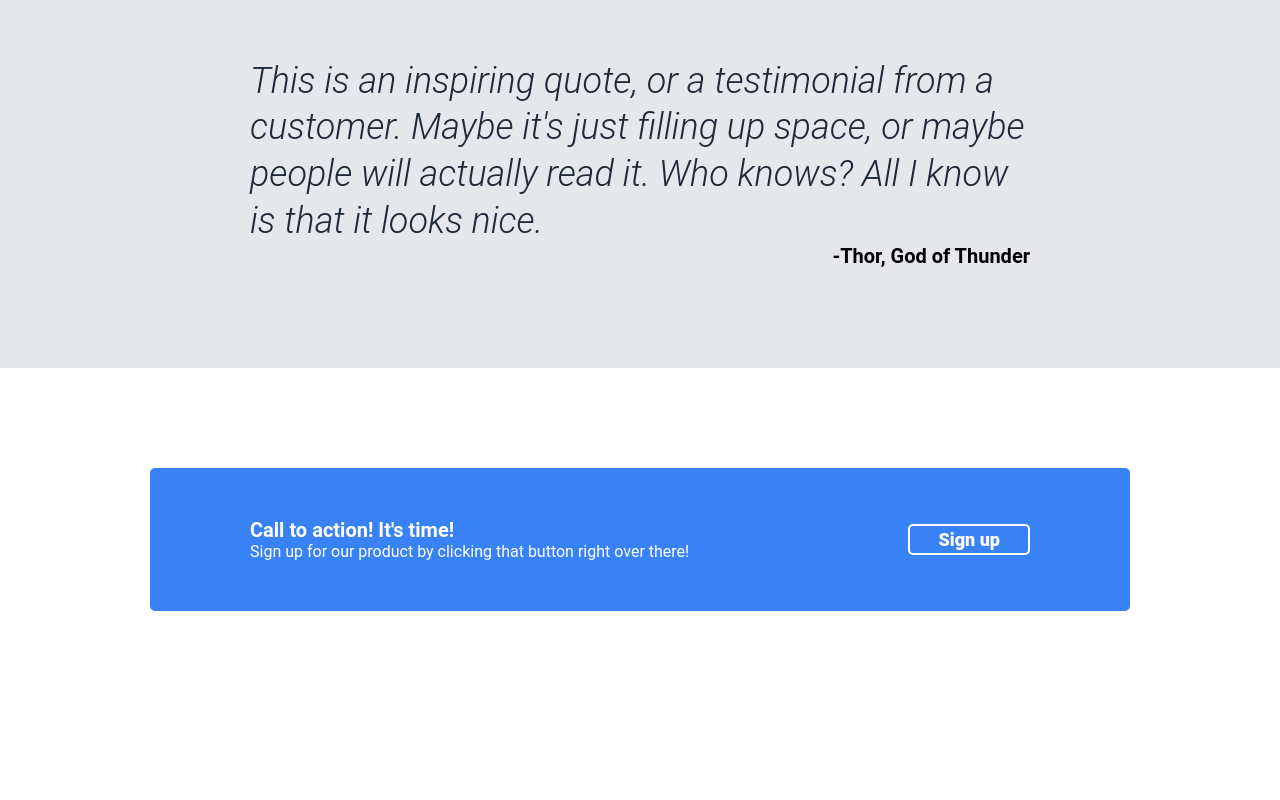
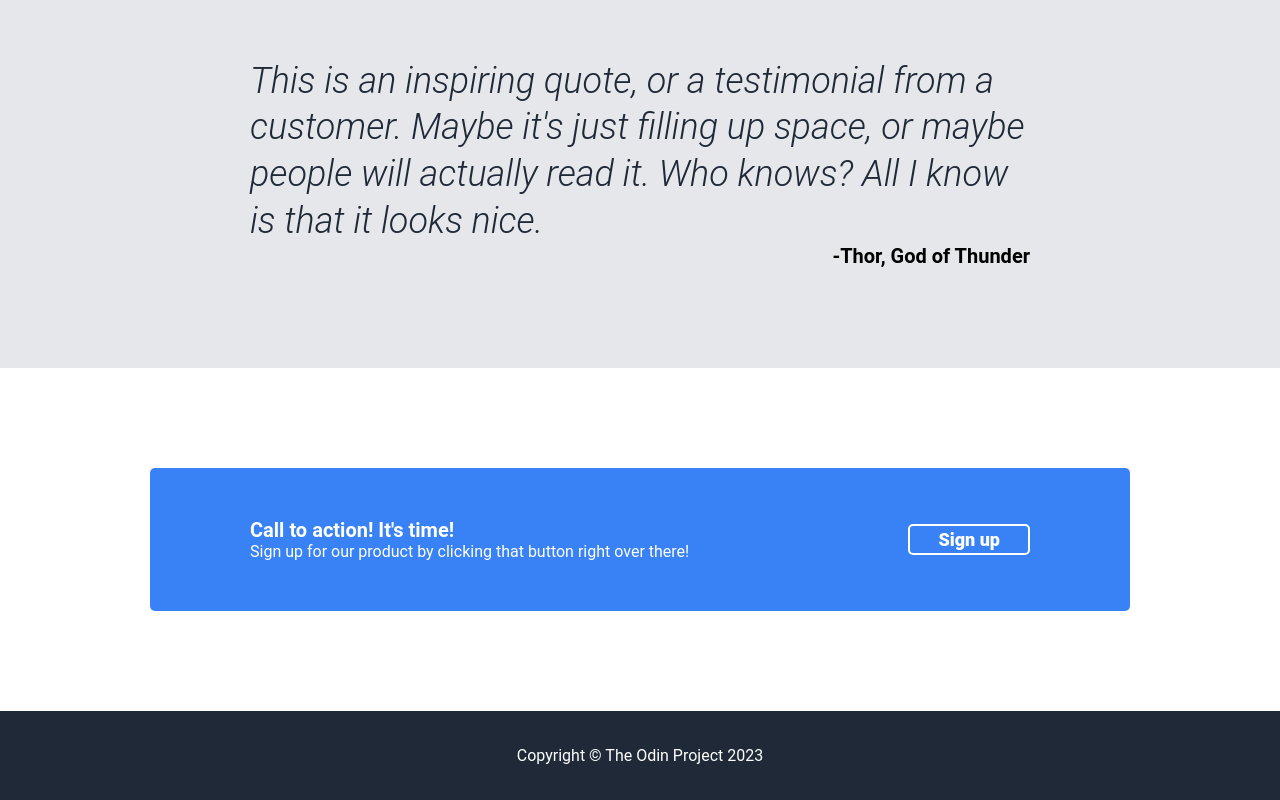
Before and after one commit to mafrib/landing-page, a plain HTML site: page index.html in a window 1280 px wide. Shown: the part 1162-1962 px from the top of the page. Before the commit the page ends 1873 px from the top, so only its background shows below. Drawn offline with Linux system fonts and the light colour scheme.

Commit message:
add footer

```diff
--- a/index.html
+++ b/index.html
@@ -61,5 +61,9 @@
         <button class="sign-up pop-up">Sign up</button>
     </div>
 
+    <div class="footer">
+        <div class="footer-text">Copyright &copy The Odin Project 2023</div>
+    </div>
+
     </body>
 </html>
--- a/style.css
+++ b/style.css
@@ -5,7 +5,7 @@
 } /* remove default values */
 
 
-.header {
+.header, .footer {
     background-color: #1f2937;
     padding: 16px;
     color: #fff;
@@ -145,3 +145,9 @@ button.pop-up {
     padding: 3px 28px;
     height: max-content;
 }
+
+.footer {
+    padding: 35px 100px;
+    display: flex;
+    justify-content: center;
+}
```
